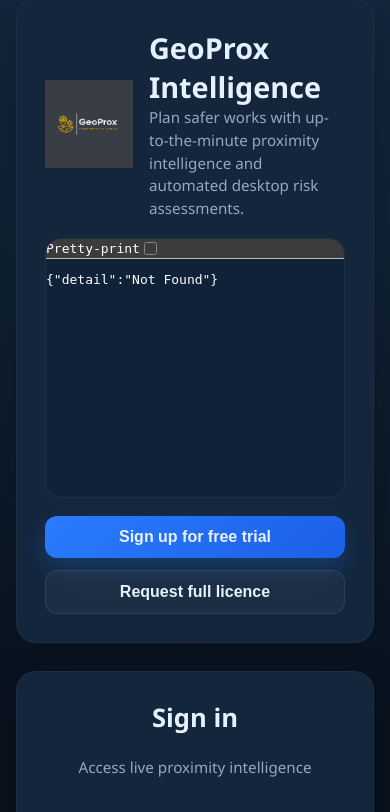
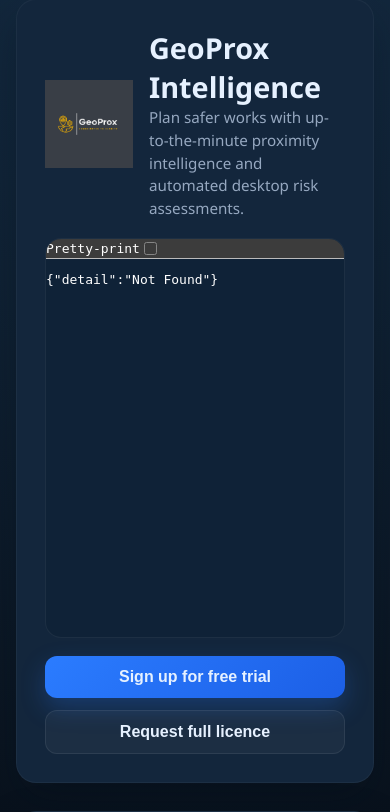
Before and after one commit to Glidepath25/geoprox-api, a FastAPI app: page / in a window 390 px wide. Shown: the part 33-845 px from the top of the page. Run offline with FastAPI, Linux system fonts and the light colour scheme.

Commit message:
Increase brochure panel height on login page

```diff
--- a/templates/login.html
+++ b/templates/login.html
@@ -70,7 +70,8 @@
     }
     .promo-frame {
       flex: 1;
-      min-height: 320px;
+      min-height: 540px;
+      max-height: 80vh;
       border-radius: 16px;
       overflow: hidden;
       border: 1px solid rgba(255, 255, 255, 0.06);
@@ -226,7 +227,7 @@
     @media (max-width: 960px) {
       .layout { flex-direction: column; }
       .left-panel, .right-panel { max-width: none; }
-      .promo-frame { min-height: 260px; }
+      .promo-frame { min-height: 400px; }
     }
   </style>
 </head>
```
